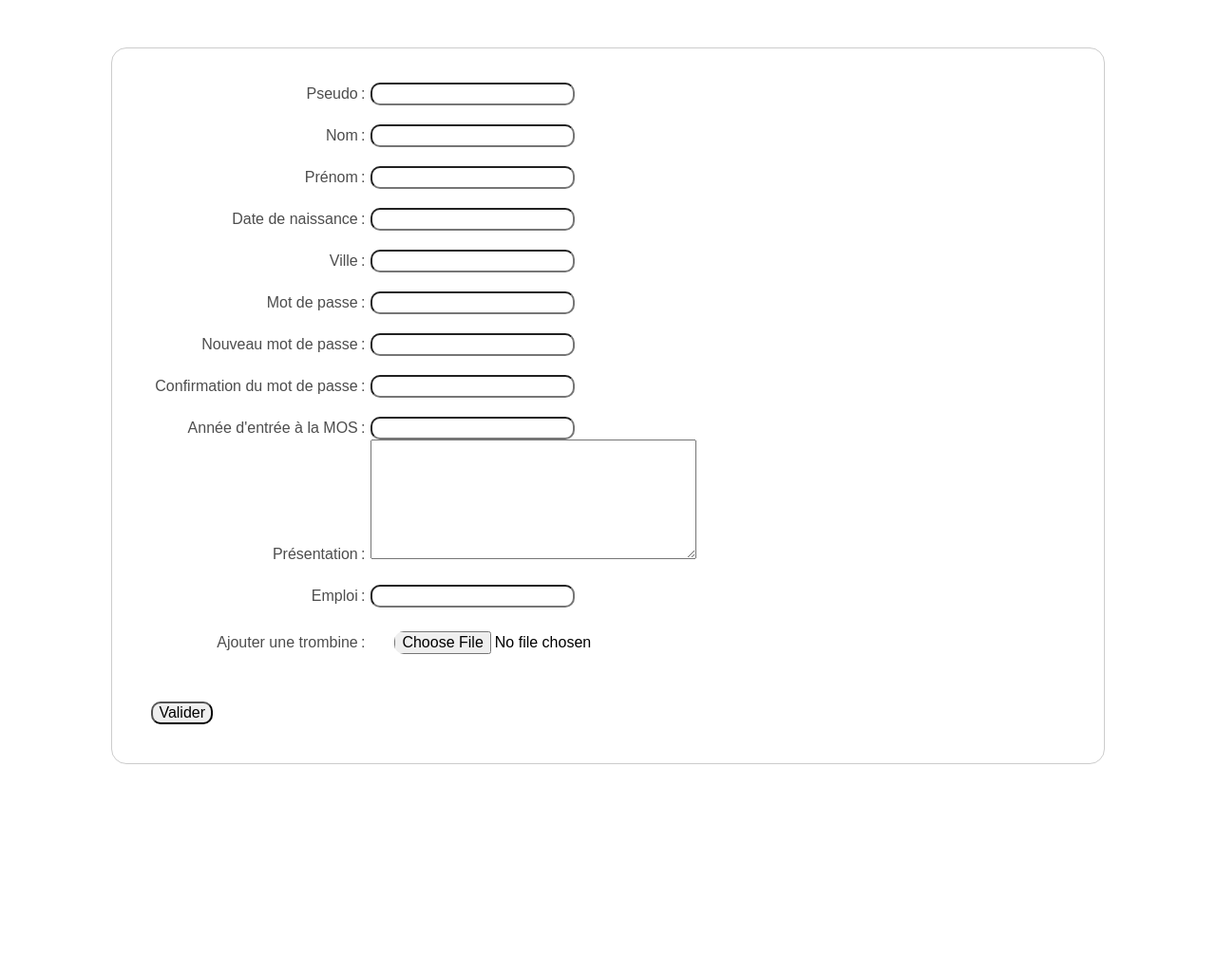
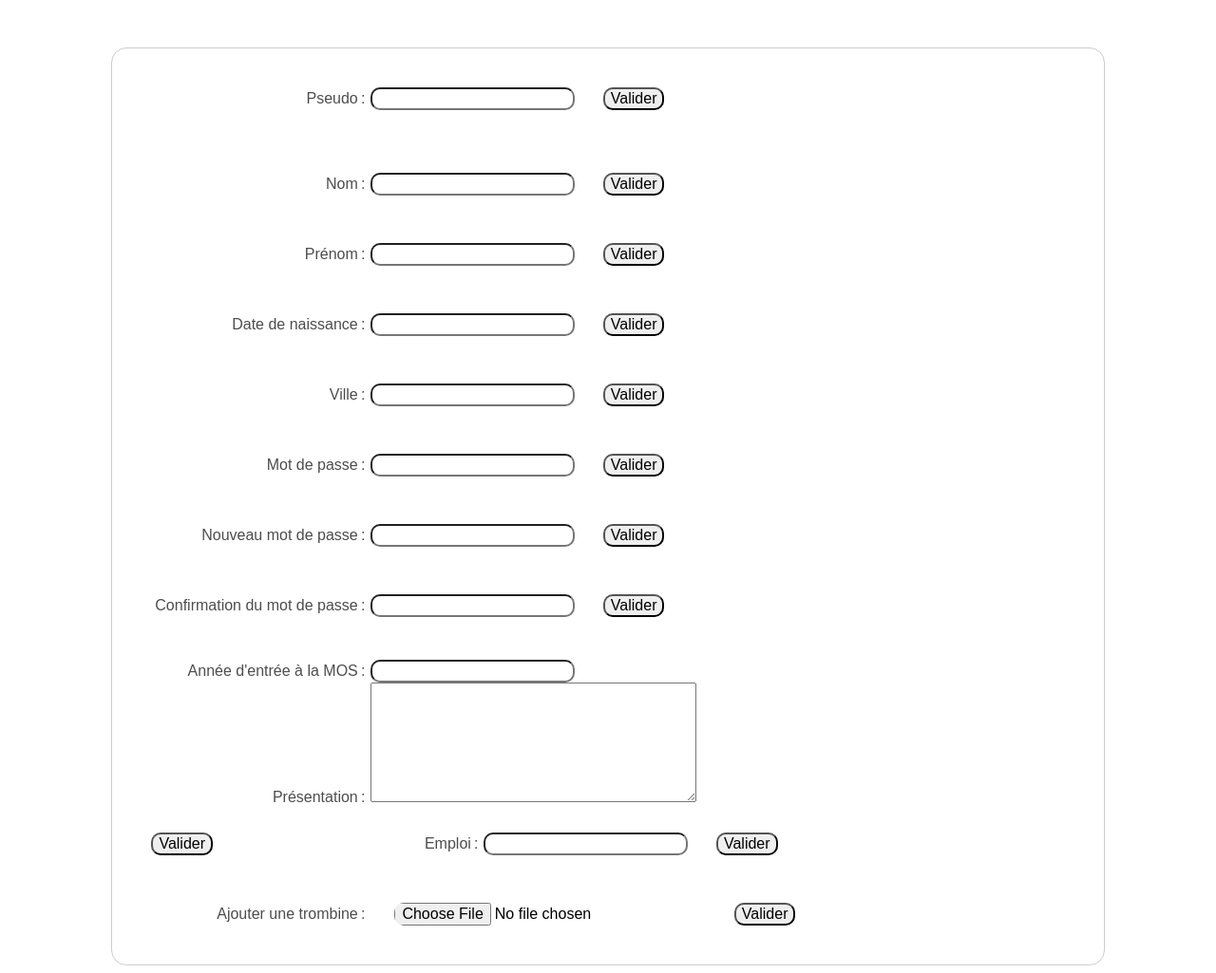
Before and after one commit to CCalenge/acces_profil, a PHP site: page /membres/modifprofil.php in a window 1280 px wide. Shown: the part 142-1167 px from the top of the page at 95% size. Before the commit the page ends 947 px from the top, so only its background shows below. Run offline with PHP 8.4, Linux system fonts and the light colour scheme; the visitor is signed in with stand-in values (Sample User, id 1).

Commit message:
Aaaargh récup des infos

```diff
--- a/membres/modifprofil.php
+++ b/membres/modifprofil.php
@@ -14,7 +14,7 @@
     <a href="./../index.php"><img src="../images/logo_mosstlo.svg" alt="logo de la mos saint-lo"/></a>
 
     <p>
-    Bonjour <?php echo $_SESSION['user_prenom']; ?>, vous êtes connecté
+      Bonjour <?php echo $_SESSION['user_prenom']; ?>, vous êtes connecté
     </p>
 
     <p class="lien">
@@ -26,33 +26,64 @@
 
   <form class="" action="modifprofil.php" method="post" enctype="multipart/form-data">
 
-    <label for="pseudo">Pseudo&#8239;:  </label><input type="text" name="pseudo"><br/>
+    <?php
+    // Connexion BDD
+      require_once '../bdd/connect.php';
 
-    <label for="nom">Nom&#8239;:  </label><input type="text" name="nom"/><br/>
-
-    <label for="prenom">Prénom&#8239;:  </label><input type="text" name="prenom"><br/>
-
-    <label for="naissance">Date de naissance&#8239;:  </label><input type="text" name="naissance"><br/>
-
-    <label for="ville">Ville&#8239;:  </label><input type="text" name="ville"><br/>
+    ?>
 
 
-    <label for="password">Mot de passe&#8239;: </label><input type="password" name="password" value=""></br>
+    <label for="pseudo">Pseudo&#8239;:  </label><input type="text" name="pseudo">
+    <input class="bouton" type="submit" name="submit" value="Valider" /><br/>
+<p>
+  <?php
 
-    <label for="password">Nouveau mot de passe&#8239;: </label><input type="password" name="passwd" value=""></br>
 
-    <label for="password">Confirmation du mot de passe&#8239;: </label><input type="password" name="confpasswd" value=""></br>
+  if(isset($_POST["submit"])){
+
+      $req = $bdd->prepare('UPDATE trombi SET pseudo = ? WHERE id = ?');
+      $req->execute(array('pseudo', $_SESSION["user_id"]));
+      $req->closeCursor();
+
+        header("Location:profil.php");
+    }
+   ?>
+</p>
+
+
+    <label for="nom">Nom&#8239;:  </label><input type="text" name="nom"/>
+    <input class="bouton" type="submit" name="submit" value="Valider" /><br/>
+
+    <label for="prenom">Prénom&#8239;:  </label><input type="text" name="prenom">
+    <input class="bouton" type="submit" name="submit" value="Valider" /><br/>
+
+    <label for="naissance">Date de naissance&#8239;:  </label><input type="text" name="naissance">
+    <input class="bouton" type="submit" name="submit" value="Valider" /><br/>
+
+    <label for="ville">Ville&#8239;:  </label><input type="text" name="ville">
+    <input class="bouton" type="submit" name="submit" value="Valider" /><br/>
+
+
+    <label for="password">Mot de passe&#8239;: </label><input type="password" name="password" value="">
+    <input class="bouton" type="submit" name="submit" value="Valider" /></br>
+
+    <label for="password">Nouveau mot de passe&#8239;: </label><input type="password" name="passwd" value="">
+    <input class="bouton" type="submit" name="submit" value="Valider" /></br>
+
+    <label for="password">Confirmation du mot de passe&#8239;: </label><input type="password" name="confpasswd" value="">
+    <input class="bouton" type="submit" name="submit" value="Valider" /></br>
 
     <label for="annee">Année d'entrée à la MOS&#8239;:  </label><input type="text" name="annee"><br/>
 
     <label for="presentation">Présentation&#8239;:  </label><textarea name="presentation" rows="8" cols="40"></textarea><br/>
+    <input class="bouton" type="submit" name="submit" value="Valider" />
 
-    <label for="emploi">Emploi&#8239;:  </label><input type="text" name="emploi"><br/>
+    <label for="emploi">Emploi&#8239;:  </label><input type="text" name="emploi">
+    <input class="bouton" type="submit" name="submit" value="Valider" /><br/>
 
     <label for="photo">Ajouter une trombine&#8239;:
     </label><input class="bouton" type="file" name="photo"/>
-
-    <input type="hidden" name="MAX_FILE_SIZE" value="1000000" /><br/>
+    <input type="hidden" name="MAX_FILE_SIZE" value="1000000" />
 
     <input class="bouton" type="submit" name="submit" value="Valider" />
   </form>
@@ -60,12 +91,5 @@
 
 
 
-
-
-</form>
-
-
-
-
 </body>
 </html>
--- a/membres/profil.php
+++ b/membres/profil.php
@@ -39,9 +39,10 @@
 
         <?php
         include '../bdd/connect.php';
+
         //requête sql pour afficher le profil sélectionné sur le trombinoscope
 
-        $req = $bdd->prepare('SELECT * FROM trombi WHERE id=?');
+        $req = $bdd->prepare('SELECT * FROM trombi WHERE id= ?');
 
         while($donnees=$req->fetch());
         ?>
@@ -53,6 +54,7 @@
           <?php echo $donnees['nom']; ?>
         </div>
         <div class="renseignement">
+          <p> Pseudo : <?php echo $donnees['pseudo'] ?>
           <p>
             Né(e) le : <?php echo $donnees['date_naissance']; ?>
           </p>
```
